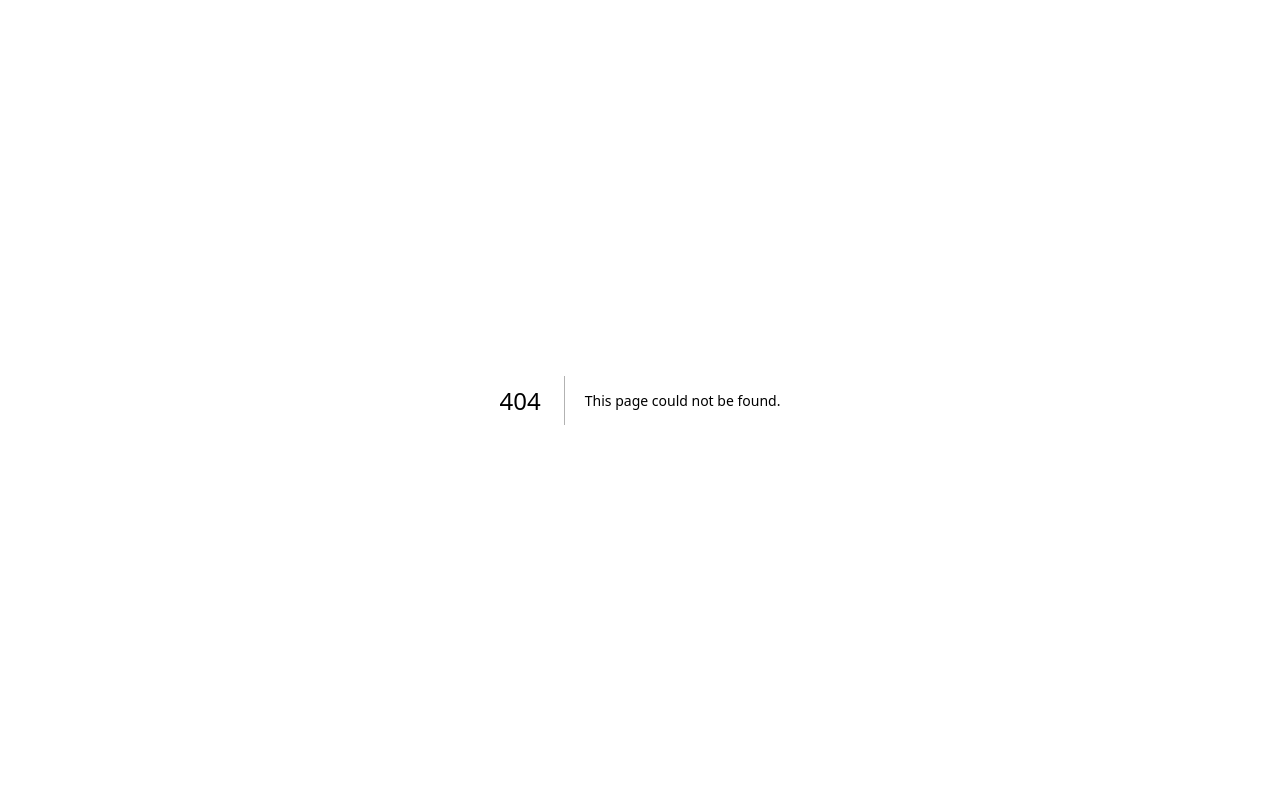
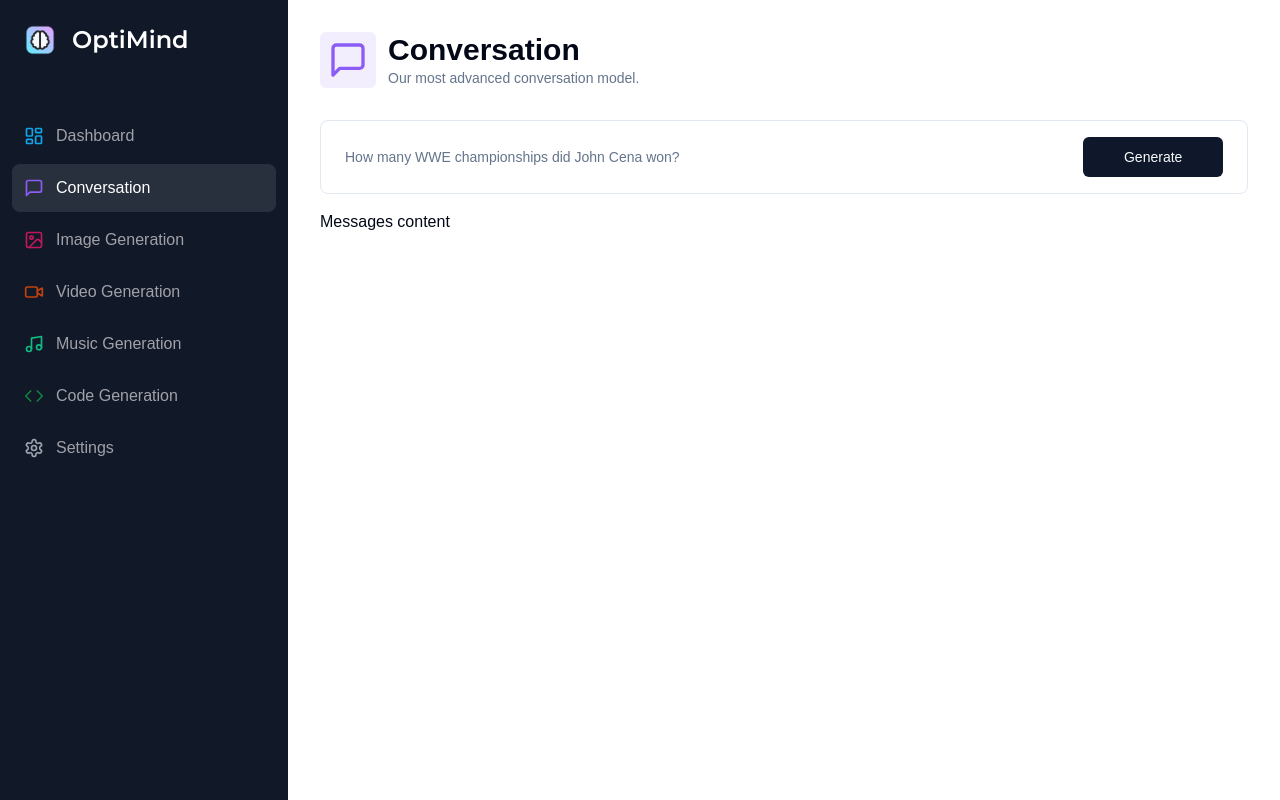
Before and after one commit to SHOOTSTV/optimind, a Next.js app: page /conversation in a window 1280 px wide. Before the commit this address had no page. Built offline with nearby package versions, Linux system fonts and the light colour scheme.

Commit message:
feat: add conversation page

```diff
--- /dev/null
+++ b/app/(dashboard)/(routes)/conversation/constants.ts
@@ -0,0 +1,7 @@
+import * as z from "zod";
+
+export const formSchema = z.object({
+  prompt: z.string().min(1, {
+    message: "Prompt is required",
+  }),
+});
--- /dev/null
+++ b/app/(dashboard)/(routes)/conversation/page.tsx
@@ -0,0 +1,73 @@
+"use client";
+
+import { Heading } from "@/components/heading";
+import { Button } from "@/components/ui/button";
+import { Form, FormControl, FormField, FormItem } from "@/components/ui/form";
+import { Input } from "@/components/ui/input";
+import { zodResolver } from "@hookform/resolvers/zod";
+import { MessageSquare } from "lucide-react";
+import { useForm } from "react-hook-form";
+import * as z from "zod";
+import { formSchema } from "./constants";
+
+const ConversationPage = () => {
+  const form = useForm<z.infer<typeof formSchema>>({
+    resolver: zodResolver(formSchema),
+    defaultValues: {
+      prompt: "",
+    },
+  });
+
+  const isLoading = form.formState.isSubmitting;
+
+  const onSubmit = async (values: z.infer<typeof formSchema>) => {
+    console.log(values);
+  };
+
+  return (
+    <div>
+      <Heading
+        title="Conversation"
+        description="Our most advanced conversation model."
+        icon={MessageSquare}
+        iconColor="text-violet-500"
+        bgColor="bg-violet-500/10"
+      />
+      <div className="px-4 lg:px-8">
+        <div>
+          <Form {...form}>
+            <form
+              onSubmit={form.handleSubmit(onSubmit)}
+              className="grid w-full grid-cols-12 gap-2 rounded-lg border p-4 px-3 focus-within:shadow-sm md:px-6"
+            >
+              <FormField
+                name="prompt"
+                render={({ field }) => (
+                  <FormItem className="col-span-12 lg:col-span-10">
+                    <FormControl className="m-0 p-0">
+                      <Input
+                        className="border-0 outline-none focus-visible:ring-0 focus-visible:ring-transparent"
+                        disabled={isLoading}
+                        placeholder="How many WWE championships did John Cena won?"
+                        {...field}
+                      />
+                    </FormControl>
+                  </FormItem>
+                )}
+              />
+              <Button
+                className="col-span-12 w-full lg:col-span-2"
+                disabled={isLoading}
+              >
+                Generate
+              </Button>
+            </form>
+          </Form>
+        </div>
+        <div className="mt-4 space-y-4">Messages content</div>
+      </div>
+    </div>
+  );
+};
+
+export default ConversationPage;
--- /dev/null
+++ b/components/heading.tsx
@@ -0,0 +1,30 @@
+import { cn } from "@/lib/utils";
+import { LucideIcon } from "lucide-react";
+
+interface HeadingProps {
+  title: string;
+  description: string;
+  icon: LucideIcon;
+  iconColor?: string;
+  bgColor?: string;
+}
+
+export const Heading = ({
+  title,
+  description,
+  icon: Icon,
+  iconColor,
+  bgColor,
+}: HeadingProps) => {
+  return (
+    <div className="mb-8 flex items-center gap-x-3 px-4 lg:px-8">
+      <div className={cn("p-2 w-fit rounded-md", bgColor)}>
+        <Icon className={cn("size-10", iconColor)} />
+      </div>
+      <div>
+        <h2 className="text-3xl font-bold">{title}</h2>
+        <p className="text-sm text-muted-foreground">{description}</p>
+      </div>
+    </div>
+  );
+};
--- /dev/null
+++ b/components/ui/form.tsx
@@ -0,0 +1,178 @@
+"use client"
+
+import * as React from "react"
+import * as LabelPrimitive from "@radix-ui/react-label"
+import { Slot } from "@radix-ui/react-slot"
+import {
+  Controller,
+  ControllerProps,
+  FieldPath,
+  FieldValues,
+  FormProvider,
+  useFormContext,
+} from "react-hook-form"
+
+import { cn } from "@/lib/utils"
+import { Label } from "@/components/ui/label"
+
+const Form = FormProvider
+
+type FormFieldContextValue<
+  TFieldValues extends FieldValues = FieldValues,
+  TName extends FieldPath<TFieldValues> = FieldPath<TFieldValues>
+> = {
+  name: TName
+}
+
+const FormFieldContext = React.createContext<FormFieldContextValue>(
+  {} as FormFieldContextValue
+)
+
+const FormField = <
+  TFieldValues extends FieldValues = FieldValues,
+  TName extends FieldPath<TFieldValues> = FieldPath<TFieldValues>
+>({
+  ...props
+}: ControllerProps<TFieldValues, TName>) => {
+  return (
+    <FormFieldContext.Provider value={{ name: props.name }}>
+      <Controller {...props} />
+    </FormFieldContext.Provider>
+  )
+}
+
+const useFormField = () => {
+  const fieldContext = React.useContext(FormFieldContext)
+  const itemContext = React.useContext(FormItemContext)
+  const { getFieldState, formState } = useFormContext()
+
+  const fieldState = getFieldState(fieldContext.name, formState)
+
+  if (!fieldContext) {
+    throw new Error("useFormField should be used within <FormField>")
+  }
+
+  const { id } = itemContext
+
+  return {
+    id,
+    name: fieldContext.name,
+    formItemId: `${id}-form-item`,
+    formDescriptionId: `${id}-form-item-description`,
+    formMessageId: `${id}-form-item-message`,
+    ...fieldState,
+  }
+}
+
+type FormItemContextValue = {
+  id: string
+}
+
+const FormItemContext = React.createContext<FormItemContextValue>(
+  {} as FormItemContextValue
+)
+
+const FormItem = React.forwardRef<
+  HTMLDivElement,
+  React.HTMLAttributes<HTMLDivElement>
+>(({ className, ...props }, ref) => {
+  const id = React.useId()
+
+  return (
+    <FormItemContext.Provider value={{ id }}>
+      <div ref={ref} className={cn("space-y-2", className)} {...props} />
+    </FormItemContext.Provider>
+  )
+})
+FormItem.displayName = "FormItem"
+
+const FormLabel = React.forwardRef<
+  React.ElementRef<typeof LabelPrimitive.Root>,
+  React.ComponentPropsWithoutRef<typeof LabelPrimitive.Root>
+>(({ className, ...props }, ref) => {
+  const { error, formItemId } = useFormField()
+
+  return (
+    <Label
+      ref={ref}
+      className={cn(error && "text-destructive", className)}
+      htmlFor={formItemId}
+      {...props}
+    />
+  )
+})
+FormLabel.displayName = "FormLabel"
+
+const FormControl = React.forwardRef<
+  React.ElementRef<typeof Slot>,
+  React.ComponentPropsWithoutRef<typeof Slot>
+>(({ ...props }, ref) => {
+  const { error, formItemId, formDescriptionId, formMessageId } = useFormField()
+
+  return (
+    <Slot
+      ref={ref}
+      id={formItemId}
+      aria-describedby={
+        !error
+          ? `${formDescriptionId}`
+          : `${formDescriptionId} ${formMessageId}`
+      }
+      aria-invalid={!!error}
+      {...props}
+    />
+  )
+})
+FormControl.displayName = "FormControl"
+
+const FormDescription = React.forwardRef<
+  HTMLParagraphElement,
+  React.HTMLAttributes<HTMLParagraphElement>
+>(({ className, ...props }, ref) => {
+  const { formDescriptionId } = useFormField()
+
+  return (
+    <p
+      ref={ref}
+      id={formDescriptionId}
+      className={cn("text-sm text-muted-foreground", className)}
+      {...props}
+    />
+  )
+})
+FormDescription.displayName = "FormDescription"
+
+const FormMessage = React.forwardRef<
+  HTMLParagraphElement,
+  React.HTMLAttributes<HTMLParagraphElement>
+>(({ className, children, ...props }, ref) => {
+  const { error, formMessageId } = useFormField()
+  const body = error ? String(error?.message) : children
+
+  if (!body) {
+    return null
+  }
+
+  return (
+    <p
+      ref={ref}
+      id={formMessageId}
+      className={cn("text-sm font-medium text-destructive", className)}
+      {...props}
+    >
+      {body}
+    </p>
+  )
+})
+FormMessage.displayName = "FormMessage"
+
+export {
+  useFormField,
+  Form,
+  FormItem,
+  FormLabel,
+  FormControl,
+  FormDescription,
+  FormMessage,
+  FormField,
+}
--- /dev/null
+++ b/components/ui/input.tsx
@@ -0,0 +1,22 @@
+import * as React from "react"
+
+import { cn } from "@/lib/utils"
+
+const Input = React.forwardRef<HTMLInputElement, React.ComponentProps<"input">>(
+  ({ className, type, ...props }, ref) => {
+    return (
+      <input
+        type={type}
+        className={cn(
+          "flex h-10 w-full rounded-md border border-input bg-background px-3 py-2 text-base ring-offset-background file:border-0 file:bg-transparent file:text-sm file:font-medium file:text-foreground placeholder:text-muted-foreground focus-visible:outline-none focus-visible:ring-2 focus-visible:ring-ring focus-visible:ring-offset-2 disabled:cursor-not-allowed disabled:opacity-50 md:text-sm",
+          className
+        )}
+        ref={ref}
+        {...props}
+      />
+    )
+  }
+)
+Input.displayName = "Input"
+
+export { Input }
--- /dev/null
+++ b/components/ui/label.tsx
@@ -0,0 +1,26 @@
+"use client"
+
+import * as React from "react"
+import * as LabelPrimitive from "@radix-ui/react-label"
+import { cva, type VariantProps } from "class-variance-authority"
+
+import { cn } from "@/lib/utils"
+
+const labelVariants = cva(
+  "text-sm font-medium leading-none peer-disabled:cursor-not-allowed peer-disabled:opacity-70"
+)
+
+const Label = React.forwardRef<
+  React.ElementRef<typeof LabelPrimitive.Root>,
+  React.ComponentPropsWithoutRef<typeof LabelPrimitive.Root> &
+    VariantProps<typeof labelVariants>
+>(({ className, ...props }, ref) => (
+  <LabelPrimitive.Root
+    ref={ref}
+    className={cn(labelVariants(), className)}
+    {...props}
+  />
+))
+Label.displayName = LabelPrimitive.Root.displayName
+
+export { Label }
--- a/package.json
+++ b/package.json
@@ -10,7 +10,9 @@
   },
   "dependencies": {
     "@clerk/nextjs": "^6.11.1",
+    "@hookform/resolvers": "^4.0.0",
     "@radix-ui/react-dialog": "^1.1.6",
+    "@radix-ui/react-label": "^2.1.2",
     "@radix-ui/react-slot": "^1.1.2",
     "class-variance-authority": "^0.7.1",
     "clsx": "^2.1.1",
@@ -19,8 +21,10 @@
     "next": "15.1.6",
     "react": "^19.0.0",
     "react-dom": "^19.0.0",
+    "react-hook-form": "^7.54.2",
     "tailwind-merge": "^3.0.1",
-    "tailwindcss-animate": "^1.0.7"
+    "tailwindcss-animate": "^1.0.7",
+    "zod": "^3.24.1"
   },
   "devDependencies": {
     "@eslint/eslintrc": "^3",
```
Also changed, not shown: 1 other file (tests, documents, lock files or other folders).
